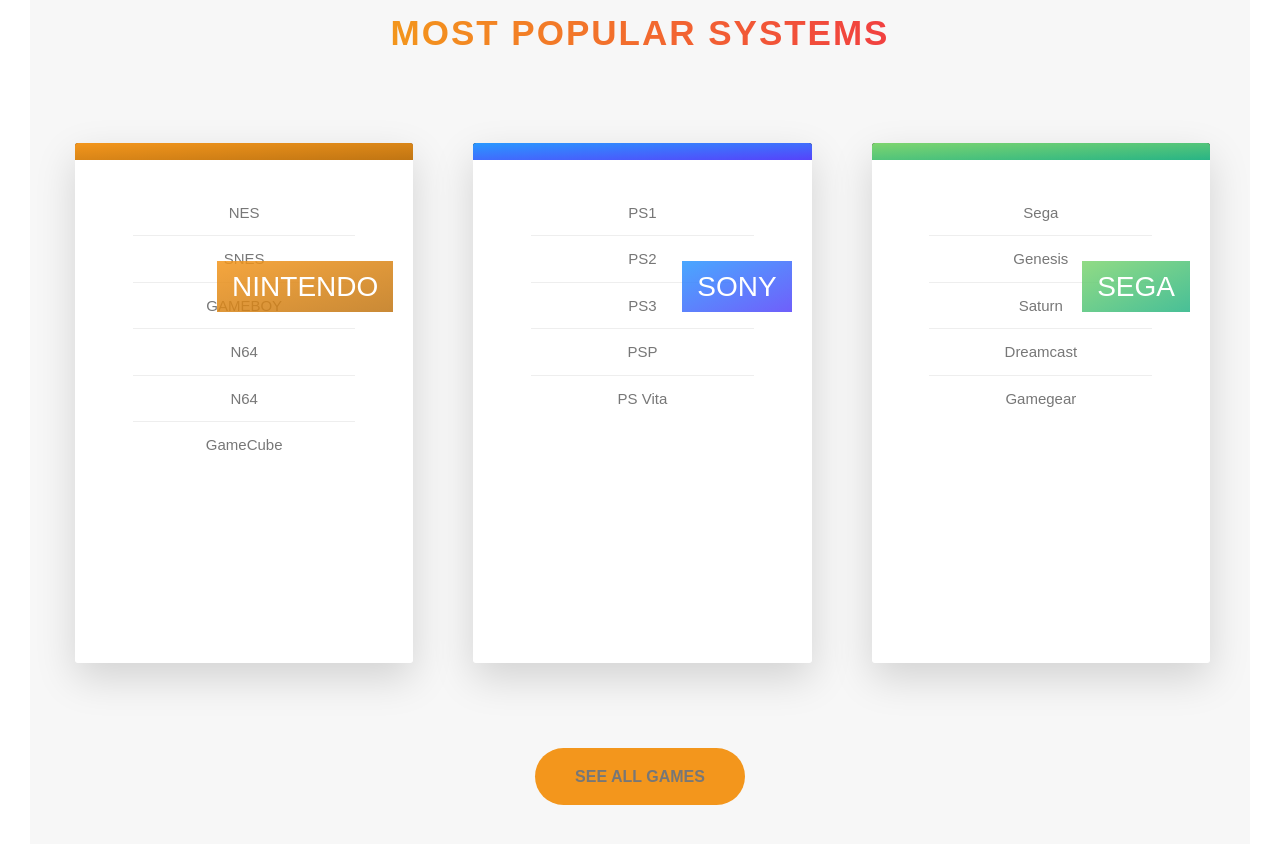
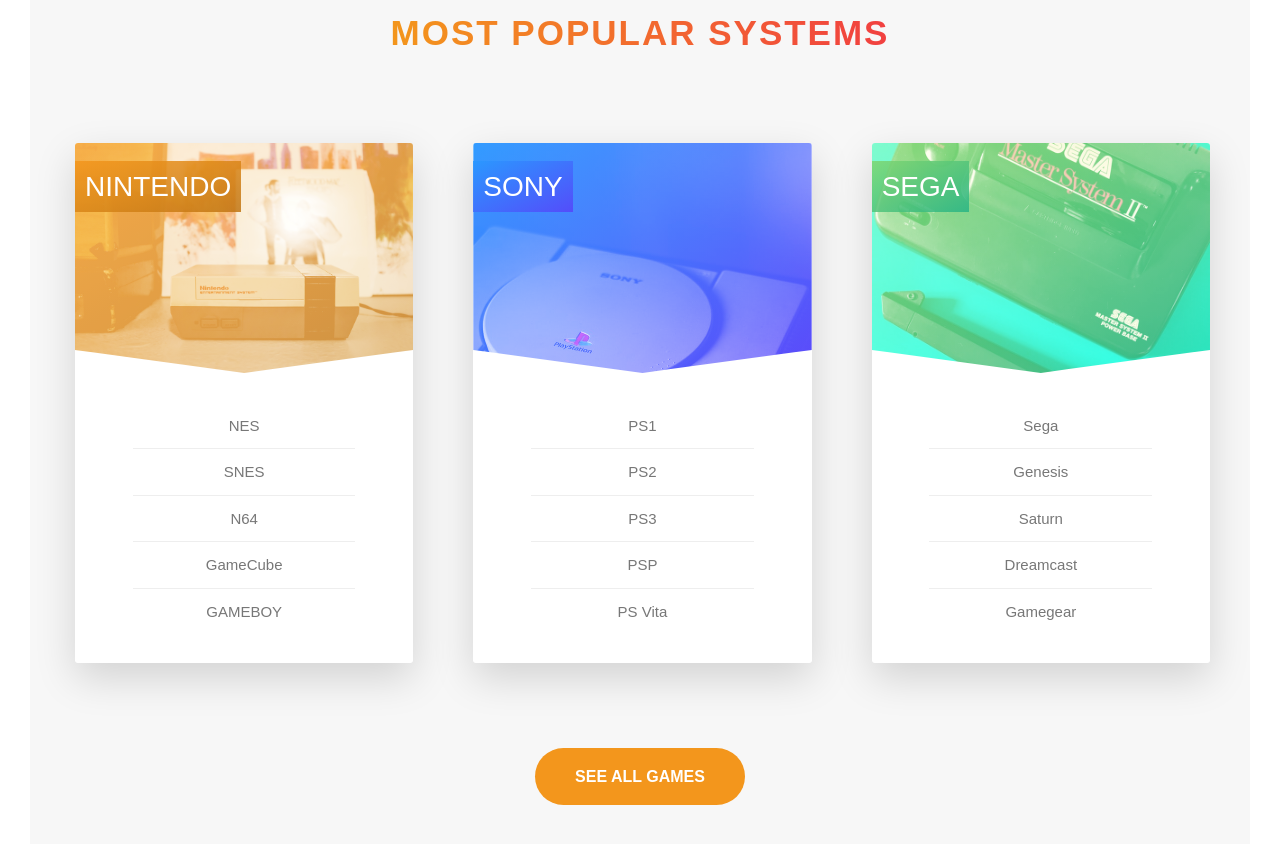
Before and after one commit to superdave89/VintageGames, a website: page index.html in a window 1280 px wide. Shown: the part 2662-3506 px from the top of the page. Drawn offline with Linux system fonts and the light colour scheme; files whose address does not match are found by name; a web font is replaced by a local one.

Commit message:
fix image bug on cards

```diff
--- a/index.html
+++ b/index.html
@@ -132,7 +132,7 @@
           <div class="col-1-of-3">
             <div class="card">
               <div class="card__side card__side--front">
-                <div class="card__picture--1">&nbsp;</div>
+                <div class="card__picture card__picture--1">&nbsp;</div>
                 <h4 class="card__heading">
                   <span class="card__heading-span card__heading-span--1"
                     >Nintendo</span
@@ -142,10 +142,9 @@
                   <ul>
                     <li>NES</li>
                     <li>SNES</li>
-                    <li>GAMEBOY</li>
-                    <li>N64</li>
                     <li>N64</li>
                     <li>GameCube</li>
+                    <li>GAMEBOY</li>
                   </ul>
                 </div>
               </div>
@@ -164,7 +163,7 @@
           <div class="col-1-of-3">
             <div class="card">
               <div class="card__side card__side--front">
-                <div class="card__picture--2">&nbsp;</div>
+                <div class="card__picture card__picture--2">&nbsp;</div>
                 <h4 class="card__heading">
                   <span class="card__heading-span card__heading-span--2"
                     >Sony</span
@@ -196,7 +195,7 @@
           <div class="col-1-of-3">
             <div class="card">
               <div class="card__side card__side--front">
-                <div class="card__picture--3">&nbsp;</div>
+                <div class="card__picture card__picture--3">&nbsp;</div>
                 <h4 class="card__heading">
                   <span class="card__heading-span card__heading-span--3"
                     >Sega</span
--- a/sass/components/_button.scss
+++ b/sass/components/_button.scss
@@ -38,7 +38,7 @@
 
   &--orange {
     background-color: $color-primary;
-    color: $color-gray-dark;
+    color: $color-white;
 
     &:after {
       background-color: $color-primary;
--- a/sass/components/_card.scss
+++ b/sass/components/_card.scss
@@ -63,8 +63,15 @@
     background-size: cover;
     height: 23rem;
     background-blend-mode: screen;
-    -webkit-clip-path: polygon(0 0, 100% 0, 100% 85%, 0 100%);
-    clip-path: polygon(0 0, 100% 0, 100% 85%, 0 100%);
+    -webkit-clip-path: polygon(
+      0 0,
+      100% 0,
+      100% 90%,
+      50% 100%,
+      50% 100%,
+      0 90%
+    );
+    clip-path: polygon(0 0, 100% 0, 100% 90%, 50% 100%, 50% 100%, 0 90%);
 
     &--1 {
       background-image: linear-gradient(
@@ -80,7 +87,7 @@
           $color-tertiary-light,
           $color-tertiary-dark
         ),
-        url(img/PLAYSTATION.jpeg);
+        url(../img/PLAYSTATION.jpeg);
     }
     &--3 {
       background-image: linear-gradient(
@@ -88,7 +95,7 @@
           $color-quad-light,
           $color-quad-dark
         ),
-        url(../img/SEGA.jpeg);
+        url(../img/SEGA2.jpeg);
     }
   }
 
@@ -98,14 +105,13 @@
     text-transform: uppercase;
     color: $color-white;
     position: absolute;
-    top: 12rem;
-    right: 2rem;
+    top: 2rem;
     width: 75%;
-    text-align: right;
+    text-align: left;
   }
 
   &__heading-span {
-    padding: 1rem 1.5rem;
+    padding: 1rem 1rem;
     -webkit-box-decoration-break: clone;
     box-decoration-break: clone;
 
```
Also changed, not shown: css/style.css.
